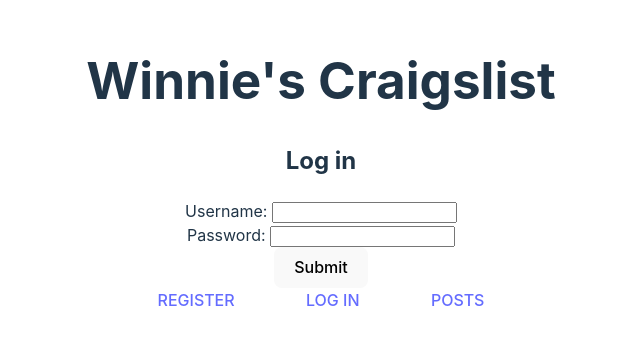
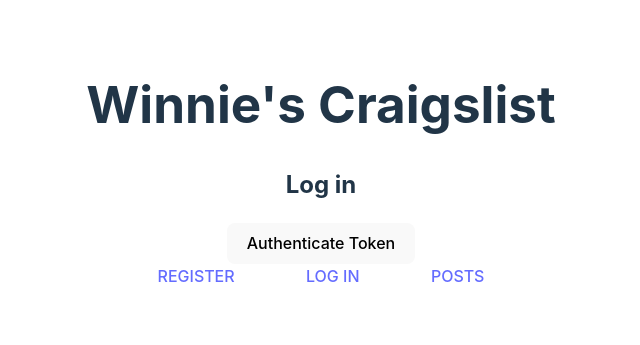
Before and after one commit to winniemei/Winnies-Craigslist, a React (Vite) app in the folder Craigslist/: page /login in a window 1280 px wide. Shown: the part 235-580 px from the top of the page, without its empty margins (319-959 px from the left). Built offline with nearby package versions, Linux system fonts and the light colour scheme.

Commit message:
got my username and password authenticated

```diff
--- a/Craigslist/src/components/Login.jsx
+++ b/Craigslist/src/components/Login.jsx
@@ -18,21 +18,23 @@
             const response = await fetch(`${BASE_URL}/users/login`, {
                 method: "POST",
                 headers: {
-                    "Content-Type": "application/json",
-                    body: JSON.stringify({ user: { username, password } }),
-                    Authorization: `Bearer ${token}`
-                }
-            })
+                    "Content-Type": "application/json"
+                },
+                    body: JSON.stringify({
+                        user: {
+                            username: 'thegoodplace',
+                            password: 'youpassed'
+                    }
+                })
+            });
             const result = await response.json();
-            console.log(result)
+            console.log(`what i get ${JSON.stringify(result)}`)
             console.log(result.message);
             if (result.success) {
-                setSuccessMessage(`User ${result.data.username} is ${result.message}`)
+                setSuccessMessage('Awesome')
             } else {
-                setSuccessMessage(result.message)
-                console.log(`token: ${token}`);
+                console.log("not authorized")
             }
-                console.log("not authorized")
 
         } catch (error) {
             setError(error.message);
@@ -44,7 +46,8 @@
             <h2>Log in</h2>
             {successMessage && <p>{successMessage}</p>}
             {error && <p>{error}</p>}
-            <form onSubmit={handleClick}>
+            <button onClick={handleClick}>Authenticate Token</button>
+            {/* <form onSubmit={handleClick}>
                 <label>
                     Username: <input value={username} onChange={(e) => setUsername(e.target.value)} />
                 </label><br />
@@ -53,7 +56,7 @@
                 </label>
                 <br></br>
                 <button>Submit</button>
-            </form>
+            </form> */}
         </>
     );
 }
```
